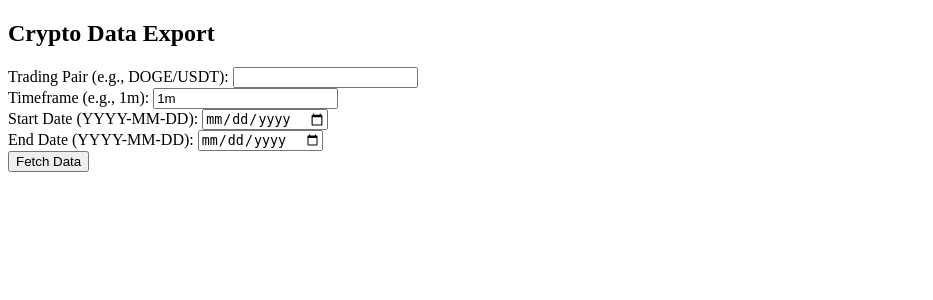
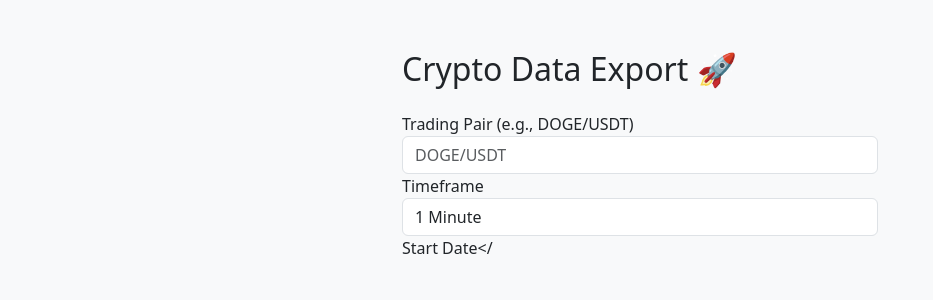
Before and after one commit to TigerMonkRep/Data-Export, a FastAPI app: page / in a window 1280 px wide. Shown: the top 300 px of the page, without its empty margins (0-933 px from the left). Run offline with FastAPI, Linux system fonts and the light colour scheme; parts of the project's set-up code (start-up, migrations or seed data) failed here and were passed over.

Commit message:
Update index.html

```diff
--- a/templates/index.html
+++ b/templates/index.html
@@ -1,14 +1,28 @@
 <!DOCTYPE html>
-<html>
-<head><title>Data Export</title></head>
-<body>
-  <h2>Crypto Data Export</h2>
-  <form action="/fetch" method="post">
-    Trading Pair (e.g., DOGE/USDT): <input type="text" name="symbol"><br>
-    Timeframe (e.g., 1m): <input type="text" name="timeframe" value="1m"><br>
-    Start Date (YYYY-MM-DD): <input type="date" name="start_date"><br>
-    End Date (YYYY-MM-DD): <input type="date" name="end_date"><br>
-    <button type="submit">Fetch Data</button>
-  </form>
-</body>
-</html>
+<html lang="en">
+<head>
+    <meta charset="UTF-8">
+    <title>Data Export</title>
+    <link href="https://cdn.jsdelivr.net/npm/bootstrap@5.3.2/dist/css/bootstrap.min.css" rel="stylesheet">
+</head>
+<body class="bg-light">
+    <div class="container" style="max-width: 500px; margin-top:50px;">
+        <h2 class="mb-4">Crypto Data Export 🚀</h2>
+        <form action="/fetch" method="post">
+            <div class="form-group">
+                <label>Trading Pair (e.g., DOGE/USDT)</label>
+                <input type="text" class="form-control" name="symbol" placeholder="DOGE/USDT" required>
+            </div>
+            <div class="form-group">
+                <label>Timeframe</label>
+                <select class="form-control" name="timeframe">
+                    <option value="1m">1 Minute</option>
+                    <option value="5m">5 Minutes</option>
+                    <option value="15m">15 Minutes</option>
+                    <option value="1h">1 Hour</option>
+                    <option value="4h">4 Hours</option>
+                    <option value="1d">1 Day</option>
+                </select>
+            </div>
+            <div class="form-group">
+                <label>Start Date</
```
